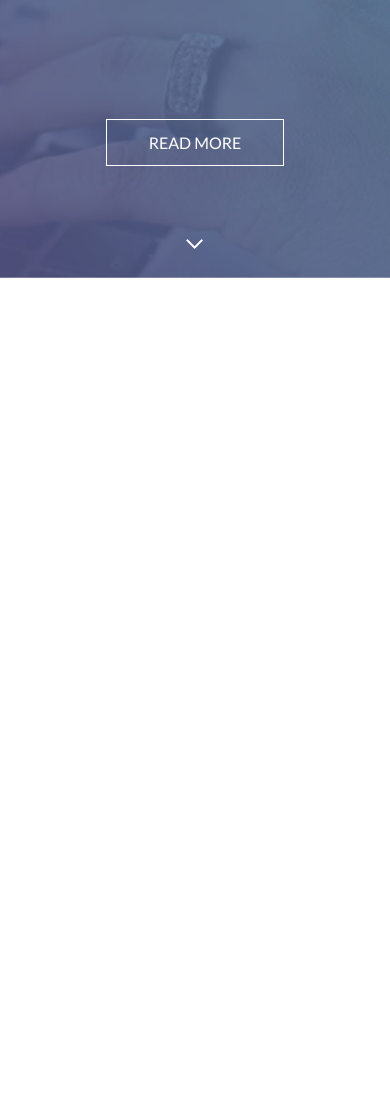
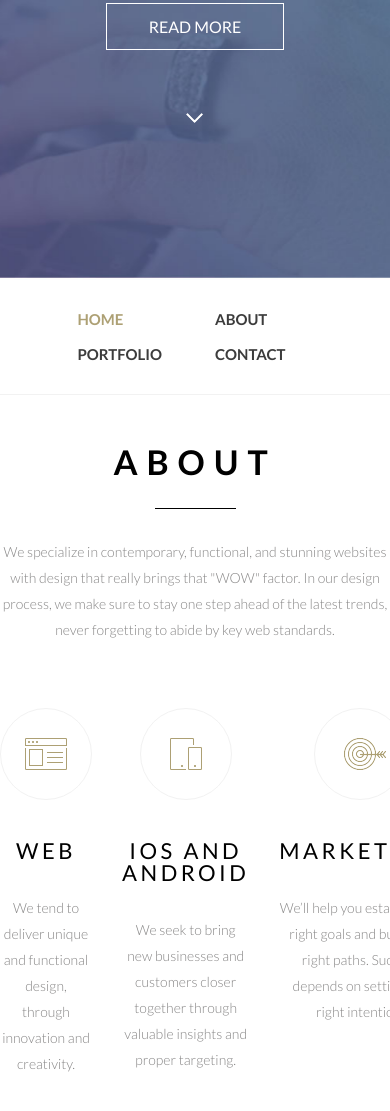
Before and after one commit to EskaDev/binary, a plain HTML site: page index.html in a window 390 px wide. Shown: the part 564-1675 px from the top of the page. Before the commit the page ends 844 px from the top, so only its background shows below. Drawn offline with Linux system fonts and the light colour scheme.

Commit message:
add menu adn about block

```diff
--- a/css/main.css
+++ b/css/main.css
@@ -102,6 +102,10 @@ body {
   font-family: "Lato";
 }
 
+html, body {
+  min-height: 100%;
+}
+
 .container {
   max-width: 1100px;
   margin: 0 auto;
@@ -117,9 +121,11 @@ body {
 
 .mainblock {
   flex: 1 1 auto;
+  height: 100vh;
   position: relative;
   display: flex;
   justify-content: center;
+  align-items: center;
   text-align: center;
   padding: 50px 0px;
 }
@@ -175,7 +181,7 @@ body {
   position: relative;
 }
 .mainblock__img {
-  position: absolute;
+  position: fixed;
   top: 0;
   left: 0;
   width: 100%;
@@ -187,7 +193,7 @@ body {
     top: 0;
   }
   50% {
-    top: 20px;
+    top: 10px;
   }
   100% {
     top: 0;
@@ -231,3 +237,130 @@ body {
 .btn:hover::after {
   transform: scale(1);
 }
+
+.content {
+  background-color: #fff;
+  position: relative;
+  z-index: 50;
+}
+
+.menu {
+  padding: 22px 0;
+  border-bottom: 1px solid #f2f2f2;
+}
+.menu_mb {
+  margin: 0px 0px 130px 0px;
+}
+@media (max-width: 992.98px) {
+  .menu_mb {
+    margin: 0px 0px 50px 0px;
+  }
+}
+.menu__list {
+  display: flex;
+  justify-content: center;
+  align-items: center;
+  flex-wrap: wrap;
+}
+.menu__list li {
+  margin: 0 25px;
+}
+@media (max-width: 460px) {
+  .menu__list li {
+    margin: 10px 20px;
+    flex: 0 1 25%;
+  }
+}
+.menu__link {
+  color: #3c3c3c;
+  font-size: 15px;
+  text-transform: uppercase;
+  font-weight: 700;
+  transition: all 0.3s 0s;
+}
+.menu__link:hover {
+  color: #ada074;
+}
+.menu__link_act {
+  color: #ada074;
+}
+
+.about {
+  padding: 0px 0px 60px 0px;
+}
+.about__header-block {
+  margin: 0px 0px 65px 0px;
+}
+.about__body {
+  text-align: center;
+}
+.about__row {
+  display: inline-flex;
+  margin: 0 -15px;
+}
+.about__column {
+  margin: 0px 0px 30px 0px;
+  flex: 0 1 33.333%;
+  padding: 0px 15px;
+}
+.about__item {
+  text-align: center;
+  max-width: 260px;
+}
+.about__icon {
+  border-radius: 50%;
+  border: 1px solid #f2f2f2;
+  width: 92px;
+  height: 92px;
+  display: inline-flex;
+  justify-content: center;
+  align-items: center;
+  margin: 0px 0px 40px 0px;
+}
+.about__icon_l img {
+  position: relative;
+  left: 5px;
+}
+.about__title {
+  font-size: 22px;
+  text-transform: uppercase;
+  letter-spacing: 3.52px;
+  margin: 0px 0px 33px 0px;
+}
+.about__text {
+  color: #868585;
+  font-size: 14px;
+  font-weight: 300;
+  line-height: 26px;
+}
+
+.header-block {
+  text-align: center;
+}
+.header-block__title {
+  font-size: 34px;
+  font-weight: 700;
+  letter-spacing: 8.95px;
+  text-transform: uppercase;
+  position: relative;
+  padding: 0px 0px 30px 0px;
+}
+.header-block__title::after {
+  content: "";
+  width: 81px;
+  height: 1px;
+  position: absolute;
+  left: 50%;
+  bottom: 0px;
+  margin: 0px 0px 0px -40.5px;
+  background-color: #000;
+}
+.header-block__subtitle {
+  padding: 30px 0px 0px 0px;
+  color: #868585;
+  font-size: 14px;
+  font-weight: 300;
+  line-height: 25.89px;
+  max-width: 700px;
+  margin: 0px auto;
+}
--- a/index.html
+++ b/index.html
@@ -10,6 +10,7 @@
 
 
   <div class="wrapper">
+    <!--mainblock-->
     <div class="mainblock">
       <div class="mainblock__content">
         <div class="container">
@@ -33,7 +34,74 @@
         <img src="img/main-bg.jpg" alt="main-bg">
       </div>
     </div>
-    <div class="content"></div>
+    <!--/mainblock-->
+
+    <!--content-->
+    <div class="content">
+      <!--menu-->
+      <div class="menu menu_mb">
+        <div class="container">
+          <nav class="menu__items">
+            <ul class="menu__list">
+              <li><a href="#" class="menu__link menu__link_act">Home</a></li>
+              <li><a href="#" class="menu__link">About</a></li>
+              <li><a href="#" class="menu__link">Portfolio</a></li>
+              <li><a href="#" class="menu__link">Contact</a></li>
+            </ul>
+          </nav>
+        </div>
+      </div>
+      <!--about-->
+      <div class="about">
+        <div class="container">
+          <div class="about__header-block header-block">
+            <div class="header-block__title">ABOUT</div>
+            <div class="header-block__subtitle">We specialize in contemporary, functional, and stunning websites with design that really brings that "WOW" factor.
+              In our design process, we make sure to stay one step ahead of the latest trends,
+              never forgetting to abide by key web standards.</div>
+          </div>
+          <div class="about__body">
+            <div class="about__row">
+              <div class="about__column">
+                <div class="about__item">
+                  <div class="about__icon">
+                    <img src="img/icons/about__icon-1.png" alt="about">
+                  </div>
+                  <div class="about__title">WEB</div>
+                  <div class="about__text">We tend to deliver unique and
+                    functional design, through
+                    innovation and creativity.</div>
+                </div>
+              </div>
+              <div class="about__column">
+                <div class="about__item">
+                  <div class="about__icon">
+                    <img src="img/icons/about__icon-2.png" alt="about">
+                  </div>
+                  <div class="about__title">iOS AND ANDROID</div>
+                  <div class="about__text">We seek to bring new businesses and
+                    customers closer together through valuable
+                    insights and proper targeting.</div>
+                </div>
+              </div>
+              <div class="about__column">
+                <div class="about__item">
+                  <div class="about__icon about__icon_l">
+                    <img src="img/icons/about__icon-3.png" alt="about">
+                  </div>
+                  <div class="about__title">MARKETING</div>
+                  <div class="about__text">We’ll help you establish the right goals
+                    and build the right paths. Success depends
+                    on setting the right intention.</div>
+                </div>
+              </div>
+
+            </div>
+          </div>
+        </div>
+      </div>
+    </div>
+    <!--/content-->
   </div>
 
 
```
Also changed, not shown: img/icons/about__icon-1.png (added), img/icons/about__icon-2.png (added), img/icons/about__icon-3.png (added).
